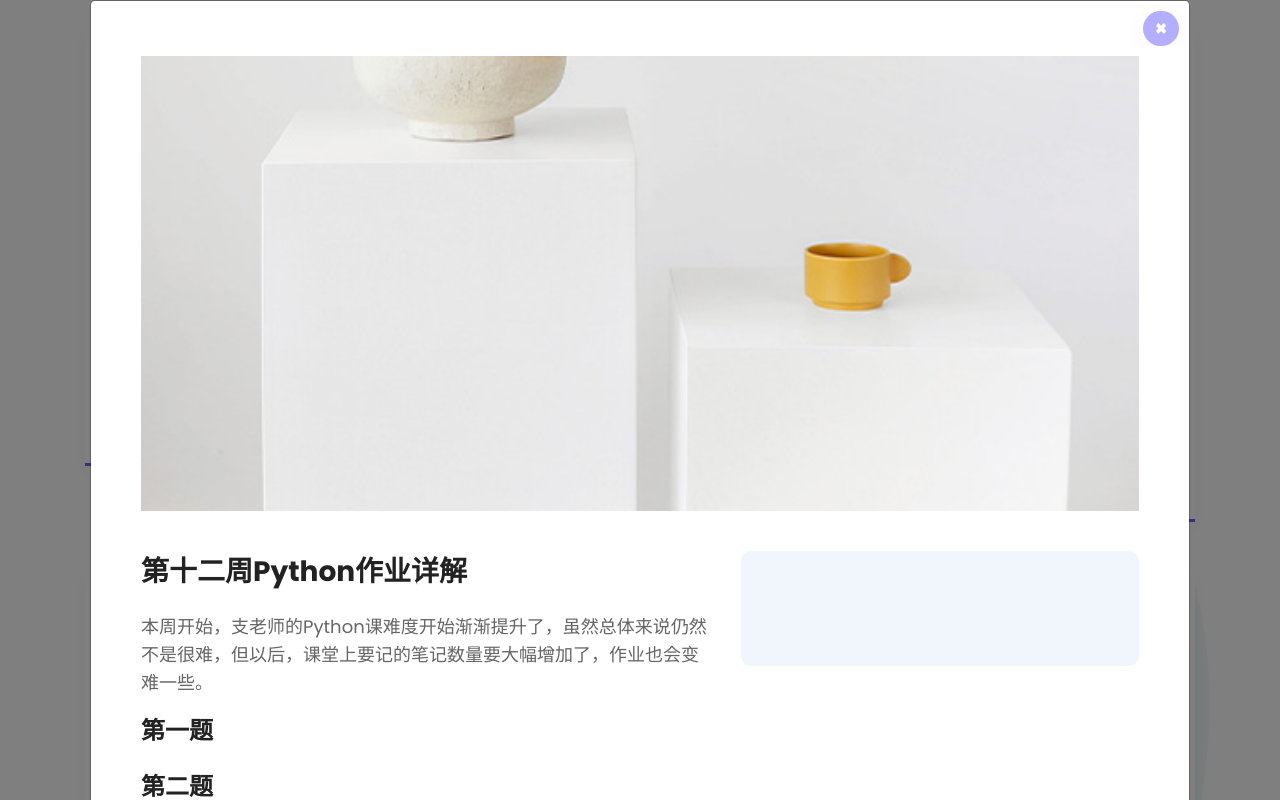
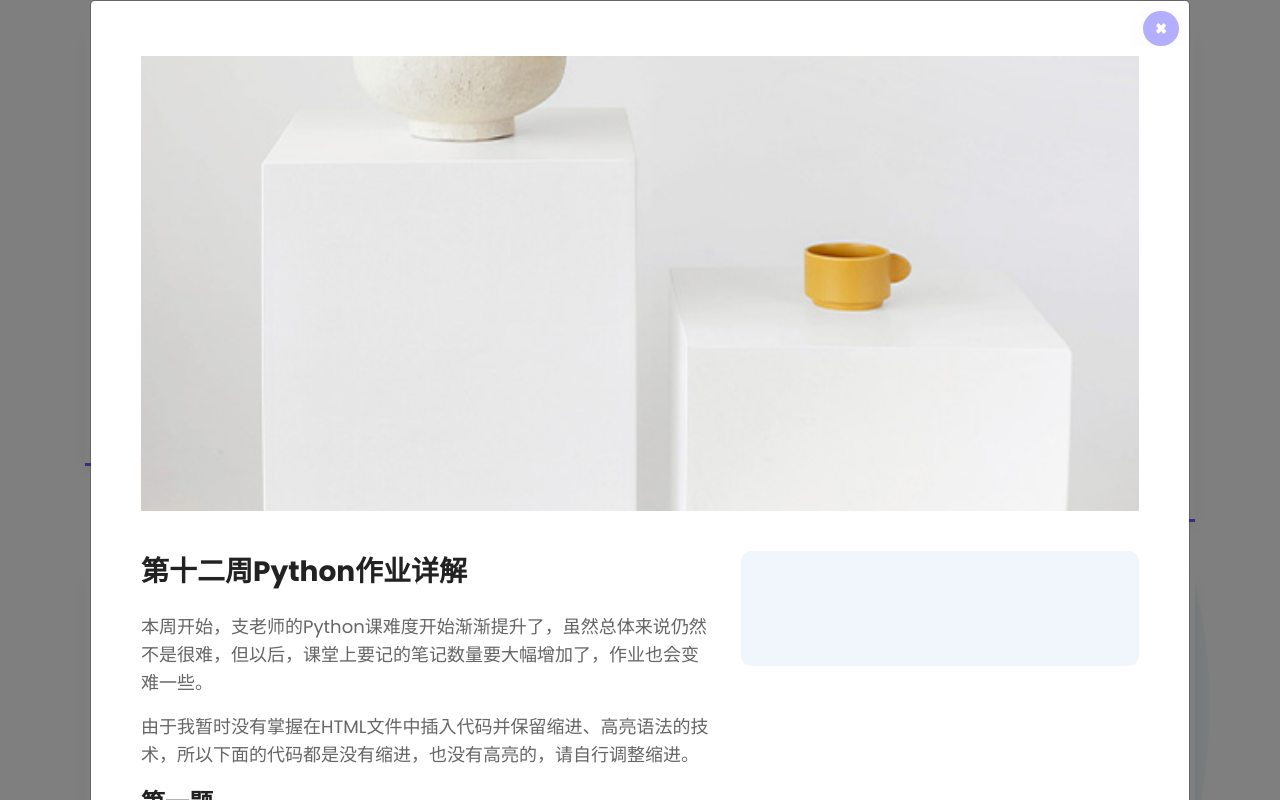
Before and after one commit to ShenFengyue/ShenFengyue.github.io, a plain HTML site: page index.html in a window 1280 px wide. Both pictures are taken after a click on the link "点击查看代码". Shown: the part 3664-4464 px from the top of the page. Drawn offline with nearby package versions, Linux system fonts and the light colour scheme; animation ran at ten frames a second.

Commit message:
Update index.html

```diff
--- a/index.html
+++ b/index.html
@@ -352,6 +352,9 @@
                                                             <h3 class="modal-title mb-20 f-700">第十二周Python作业详解</h3>
                                                             <p>
                                                                本周开始，支老师的Python课难度开始渐渐提升了，虽然总体来说仍然不是很难，但以后，课堂上要记的笔记数量要大幅增加了，作业也会变难一些。
+                                                               </p>
+                                                            <p>
+                                                            由于我暂时没有掌握在HTML文件中插入代码并保留缩进、高亮语法的技术，所以下面的代码都是没有缩进，也没有高亮的，请自行调整缩进。</p>
                                                             </p>
                                                             <p>
 <h5 class="modal-title mb-20 f-700">第一题</h5>
@@ -361,9 +364,6 @@
                                                             </p>
     <pre><code class="language-python">
     <h5 class="modal-title mb-20 f-700">第三题</h5>
-    '''
-输入输出示例怎么和调试时自动输入的内容不一致啊，明明已经读取文件了，还弄什么输入呢？这题有问题啊！根本就无需读取文件了。
-'''
 
 
 # 定义函数部分
```
